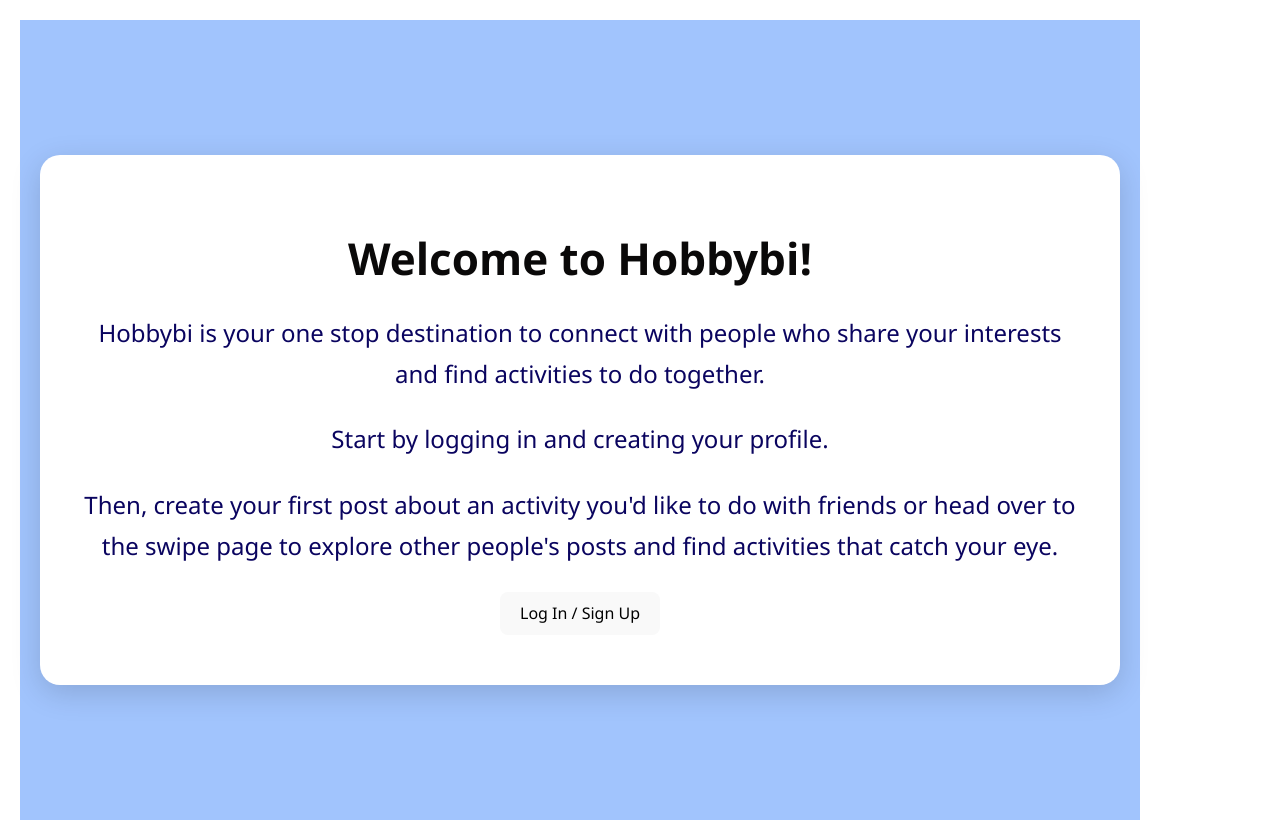
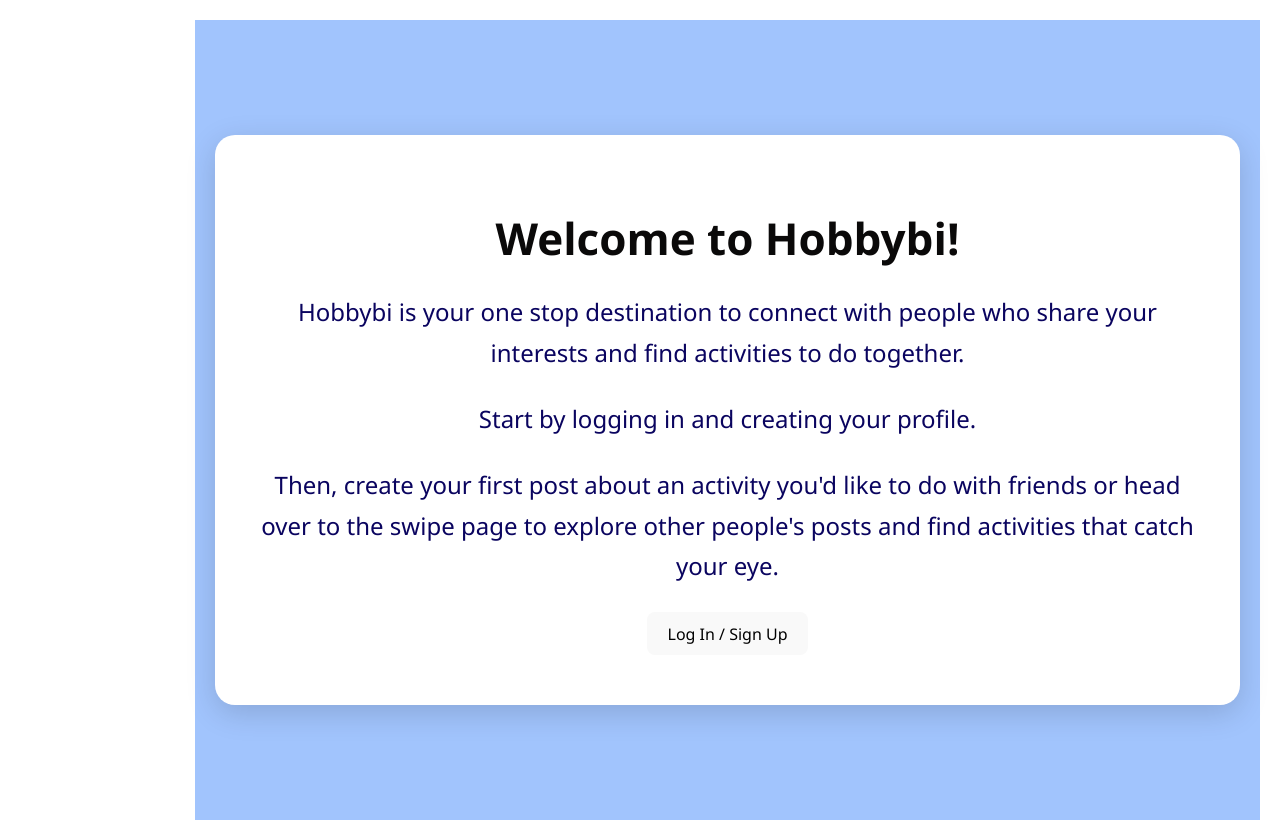
Before and after one commit to Za-Powar/McHacks13-Hobbybi, a React (Vite) app in the folder frontend/: page / in a window 1280 px wide. Built offline with nearby package versions, Linux system fonts and the light colour scheme; no server answers.

Commit message:
structuring

```diff
--- a/frontend/src/styles/welcome-style.css
+++ b/frontend/src/styles/welcome-style.css
@@ -1,30 +1,28 @@
-/* Outer page */
+
 .welcome-page {
   display: flex;
-  justify-content: center; /* centers card horizontally */
-  align-items: center; /* starts content from top */
+  justify-content: center;
+  align-items: center;
   min-height: 100vh;
   background: #a1c4fd ;
   padding: 20px;
   box-sizing: border-box;
-  margin-left: 300 px
+  margin-left: 175px
 
 }
 
-/* Card style - full width */
 .welcome-card {
-  width: 100%;            /* fills the container */
-  max-width: 1000px;      /* optional: prevents over-stretch on very large screens */
+  width: 100%;
+  max-width: 1000px;
   background-color: #ffffff;
-  padding: 50px 40px;     /* larger padding for full-page feel */
+  padding: 50px 40px;
   border-radius: 20px;
   box-shadow: 0 8px 30px rgba(0, 0, 0, 0.15);
   text-align: center;
   font-family: "Segoe UI", Tahoma, Geneva, Verdana, sans-serif;
-  margin-left: 300 px
 }
 
-/* Title */
+
 .welcome-title {
   font-size: 44px;
   color: #0a0909;
@@ -32,7 +30,7 @@
   font-weight: bold;
 }
 
-/* Paragraph text */
+
 .welcome-text {
   font-size: 24px;
   color: #0a045f;
@@ -40,7 +38,7 @@
   margin-bottom: 25px;
 }
 
-/* Center Login Button */
+
 .login-button-wrapper {
   margin-top: 20px;
 }
--- a/frontend/src/webpages/myprofile.jsx
+++ b/frontend/src/webpages/myprofile.jsx
@@ -7,11 +7,11 @@ function Myprofile() {
 
   // Example user data
   const userProfile = {
-    name: "Sharley R.",
+    name: "Harini Reddy",
     photo: "https://via.placeholder.com/150",
-    contact: "sharley@example.com",
-    age: 17,
-    university: "University of Toronto",
+    contact: "reddyharini0707@gmail.com",
+    age: 21,
+    university: "Mcgill University",
     interests: "Robotics, Coding, Music",
   };
 
```
